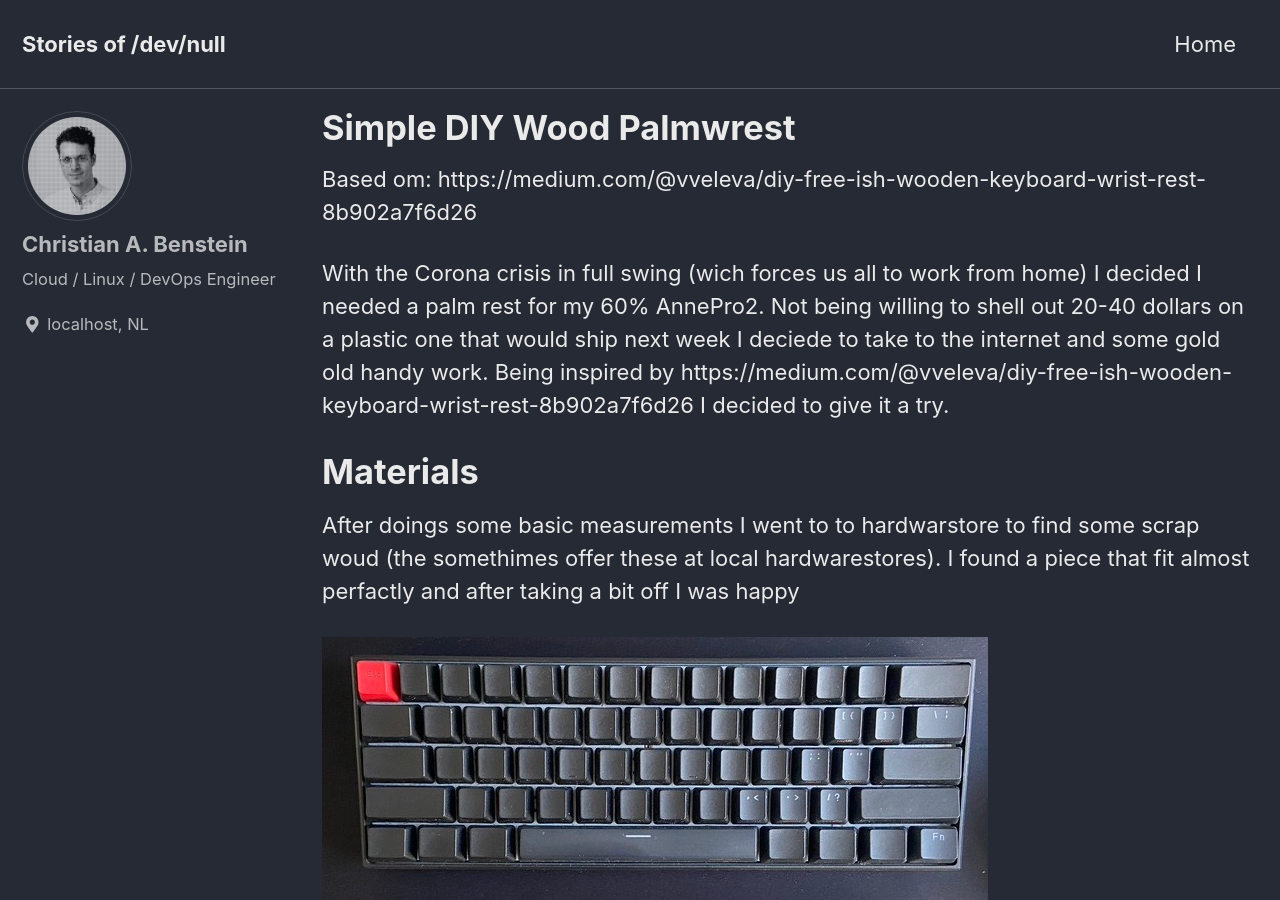
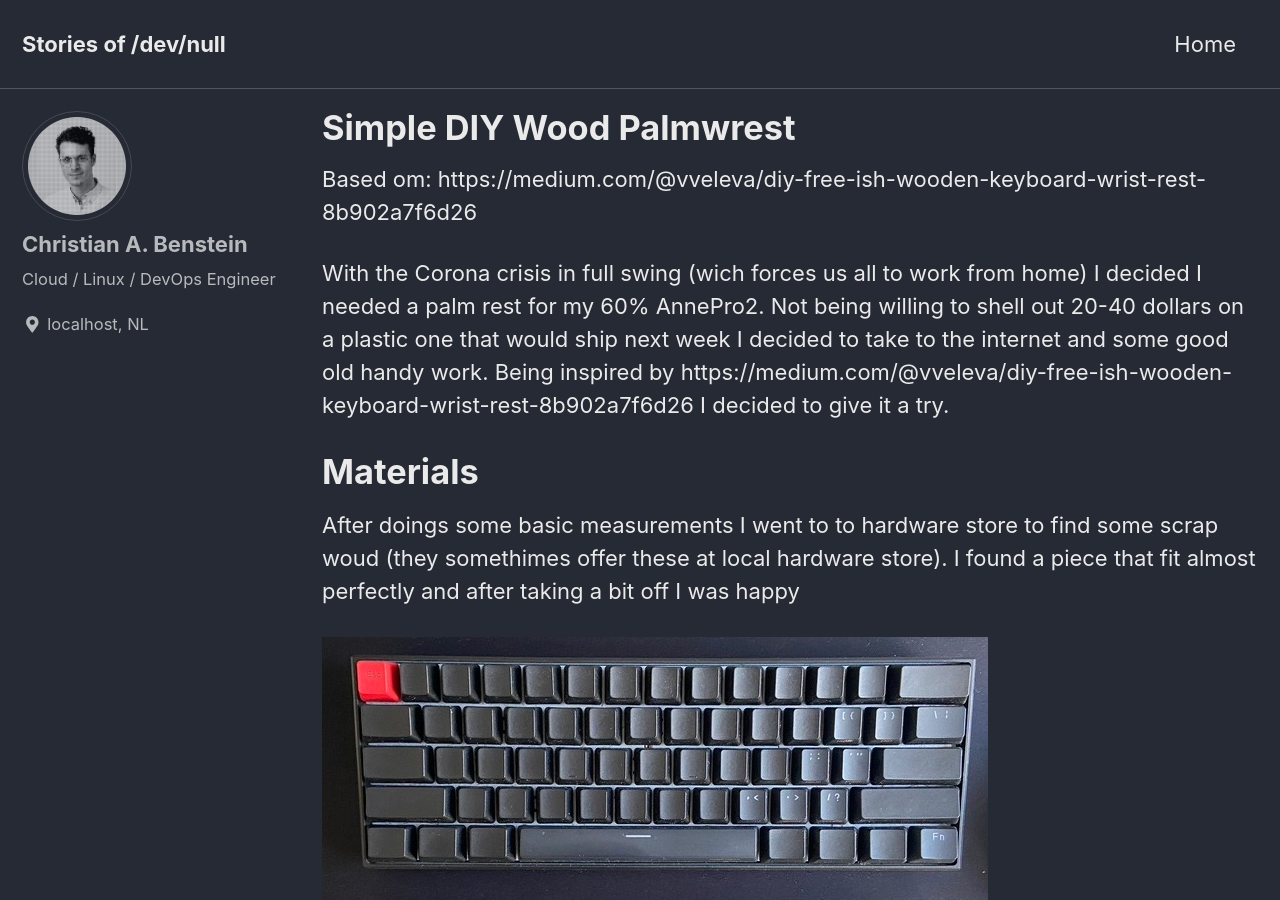
Before and after one commit to KingOfSpades/blog, a Jekyll site: the page built from _posts/2020-03-25-DIY-Palmrest.md, in a window 1280 px wide and 900 px high. Built offline with Jekyll 4.4.1, drawn with Linux system fonts in a browser that asks for light colours; cached includes are drawn as plain includes.

```diff
--- a/_posts/2020-03-25-DIY-Palmrest.md
+++ b/_posts/2020-03-25-DIY-Palmrest.md
@@ -13,10 +13,10 @@ tags:
 
 Based om: https://medium.com/@vveleva/diy-free-ish-wooden-keyboard-wrist-rest-8b902a7f6d26
 
-With the Corona crisis in full swing (wich forces us all to work from home) I decided I needed a palm rest for my 60% AnnePro2. Not being willing to shell out 20-40 dollars on a plastic one that would ship next week I deciede to take to the internet and some gold old handy work. Being inspired by https://medium.com/@vveleva/diy-free-ish-wooden-keyboard-wrist-rest-8b902a7f6d26 I decided to give it a try.
+With the Corona crisis in full swing (wich forces us all to work from home) I decided I needed a palm rest for my 60% AnnePro2. Not being willing to shell out 20-40 dollars on a plastic one that would ship next week I decided to take to the internet and some good old handy work. Being inspired by https://medium.com/@vveleva/diy-free-ish-wooden-keyboard-wrist-rest-8b902a7f6d26 I decided to give it a try.
 
 # Materials
-After doings some basic measurements I went to to hardwarstore to find some scrap woud (the somethimes offer these at local hardwarestores). I found a piece that fit almost perfactly and after taking a bit off I was happy
+After doings some basic measurements I went to to hardware store to find some scrap woud (they somethimes offer these at local hardware store). I found a piece that fit almost perfectly and after taking a bit off I was happy
 
 ![Size](../assets/images/palm1.jpeg)
 
```
Also changed, not shown: assets/images/palm4.jpeg (added).
